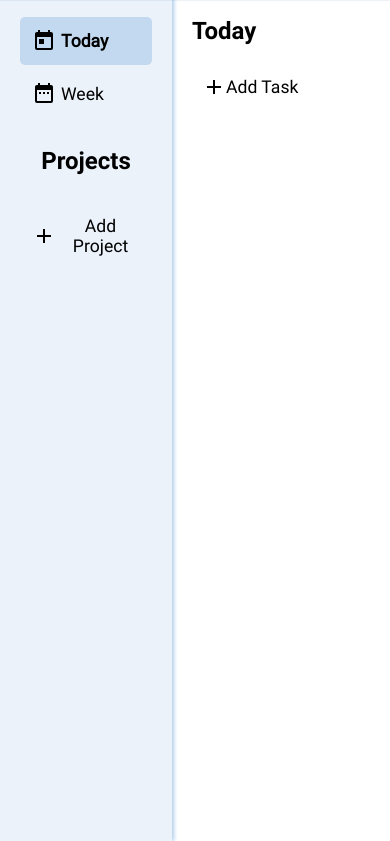
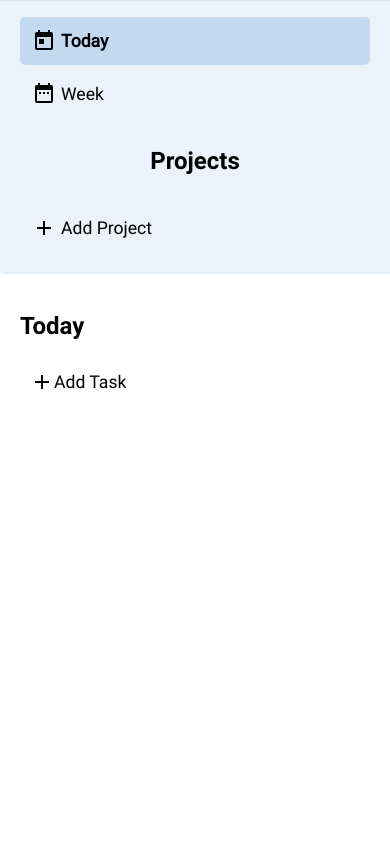
Before and after one commit to Viteail/todo-list, a plain HTML site: page index.html in a window 390 px wide. Shown: the part 77-918 px from the top of the page. Drawn offline with Linux system fonts and the light colour scheme; files whose address does not match are found by name.

Commit message:
feat: media query (sidebar goes to top)

```diff
--- a/style/style.css
+++ b/style/style.css
@@ -99,6 +99,7 @@ body {
   width: 100%;
   margin: 0px auto;
   margin-top: 20px;
+  padding: 20px;
 }
 
 .content > p.bigtext {
@@ -310,3 +311,12 @@ input:focus {
 .btn-edit-task > img {
   width: 24px;
 }
+
+@media screen and (max-width: 700px) {
+  .main {
+    flex-direction: column;
+  }
+  .sidebar {
+    width: 100%;
+  }
+}
```
